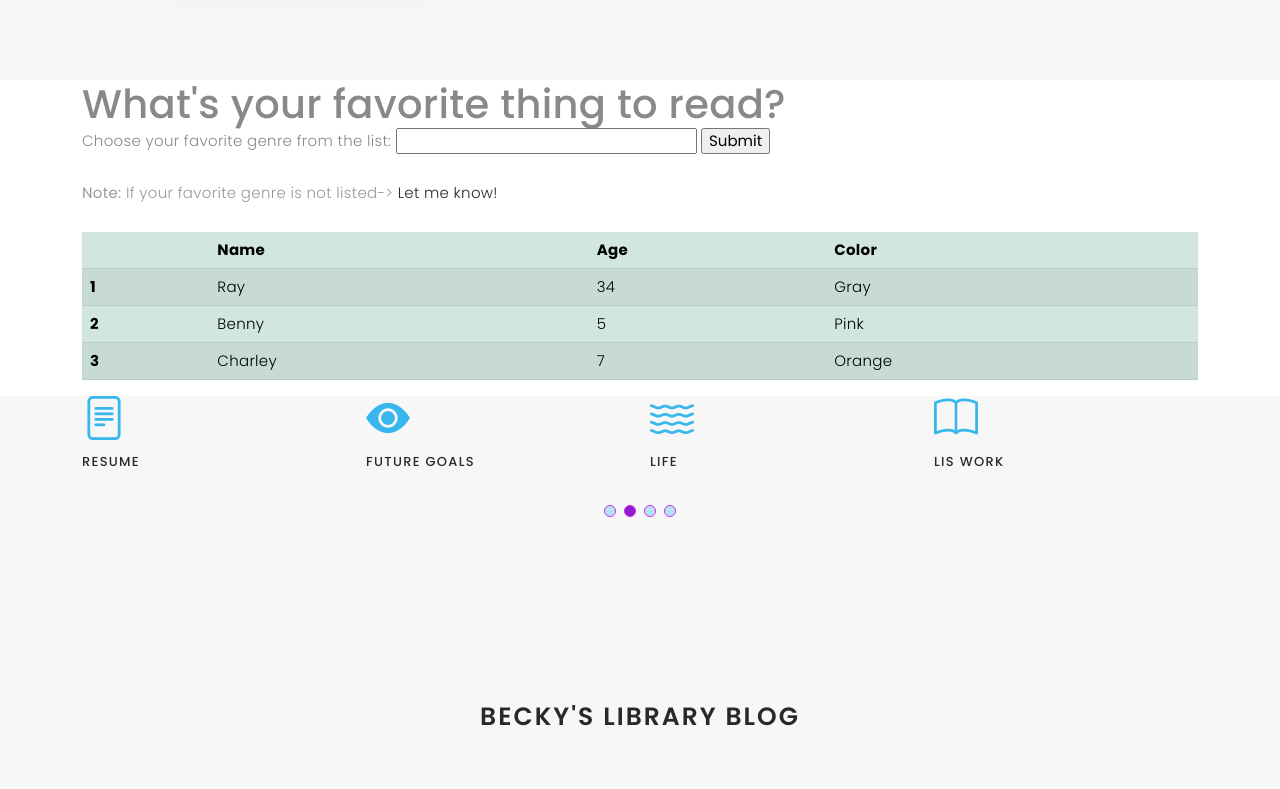
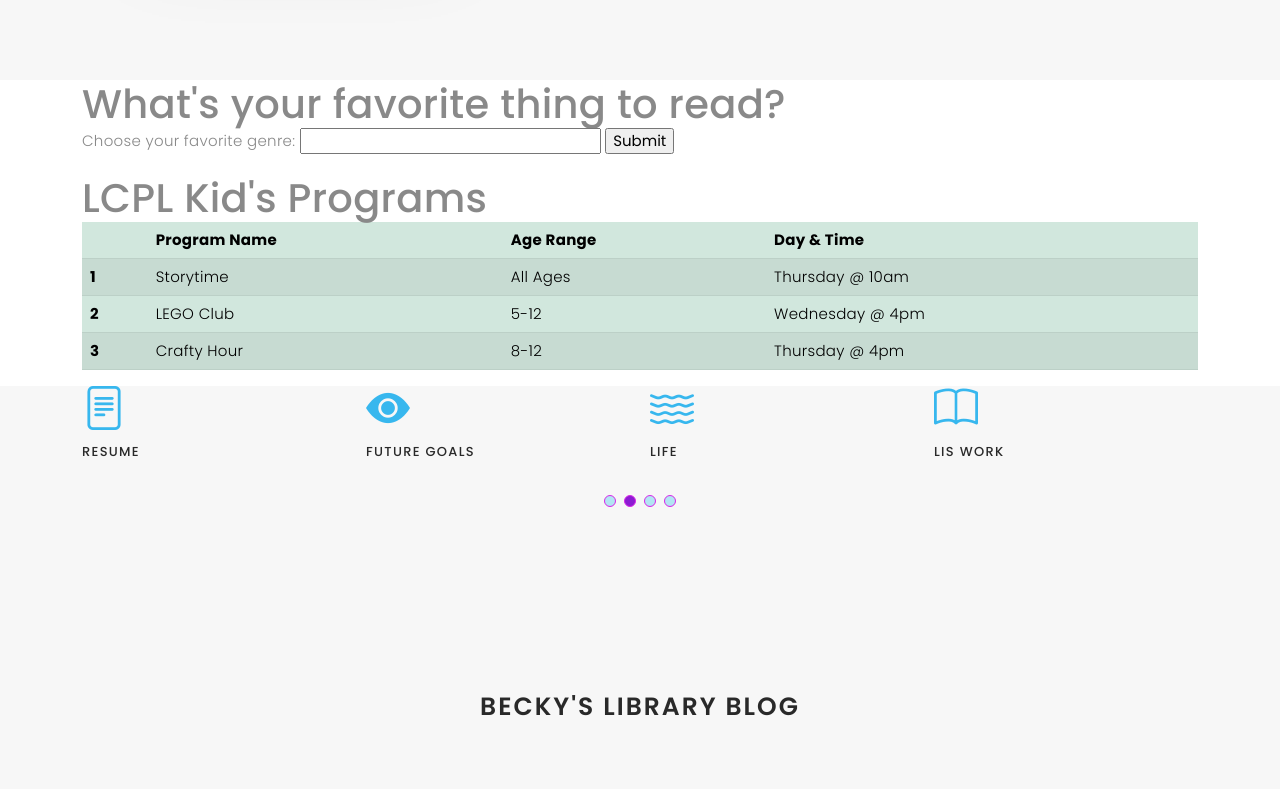
Before and after one commit to beckyison/beckyison.github.io, a plain HTML site: page index.html in a window 1280 px wide. Shown: the part 1340-2129 px from the top of the page. Drawn offline with nearby package versions, Linux system fonts and the light colour scheme; a web font is replaced by a local one.

Commit message:
Update index.html

```diff
--- a/index.html
+++ b/index.html
@@ -118,7 +118,7 @@
     <h1>What's your favorite thing to read?</h1>
 
     <form action="/action_page.php" method="get">
-      <label for="browser">Choose your favorite genre from the list:</label>
+      <label for="browser">Choose your favorite genre:</label>
       <input list="browsers" name="browser" id="browser">
       <datalist id="browsers">
         <option value="Informational">
@@ -129,38 +129,39 @@
       </datalist>
       <input type="submit">
     </form>
-
-    <p><strong>Note:</strong> If your favorite genre is not listed-> <a href=#contact>Let me know!</href></p>
     </div>
+    <br>
 
     <div class="container">
+
+      <h1>LCPL Kid's Programs</h1>
     <table class="table table-success table-striped">
       <thead>
         <tr>
           <th scope="col"></th>
-          <th scope="col">Name</th>
-          <th scope="col">Age</th>
-          <th scope="col">Color</th>
+          <th scope="col">Program Name</th>
+          <th scope="col">Age Range</th>
+          <th scope="col">Day & Time</th>
         </tr>
       </thead>
       <tbody>
         <tr>
           <th scope="row">1</th>
-          <td>Ray</td>
-          <td>34</td>
-          <td>Gray</td>
+          <td>Storytime</td>
+          <td>All Ages</td>
+          <td>Thursday @ 10am</td>
         </tr>
         <tr>
           <th scope="row">2</th>
-          <td>Benny</td>
-          <td>5</td>
-          <td>Pink</td>
+          <td>LEGO Club</td>
+          <td>5-12</td>
+          <td>Wednesday @ 4pm</td>
         </tr>
         <tr>
           <th scope="row">3</th>
-          <td>Charley</td>
-          <td>7</td>
-          <td>Orange</td>
+          <td>Crafty Hour</td>
+          <td>8-12</td>
+          <td>Thursday @ 4pm</td>
         </tr>
       </tbody>
     </table>
```
